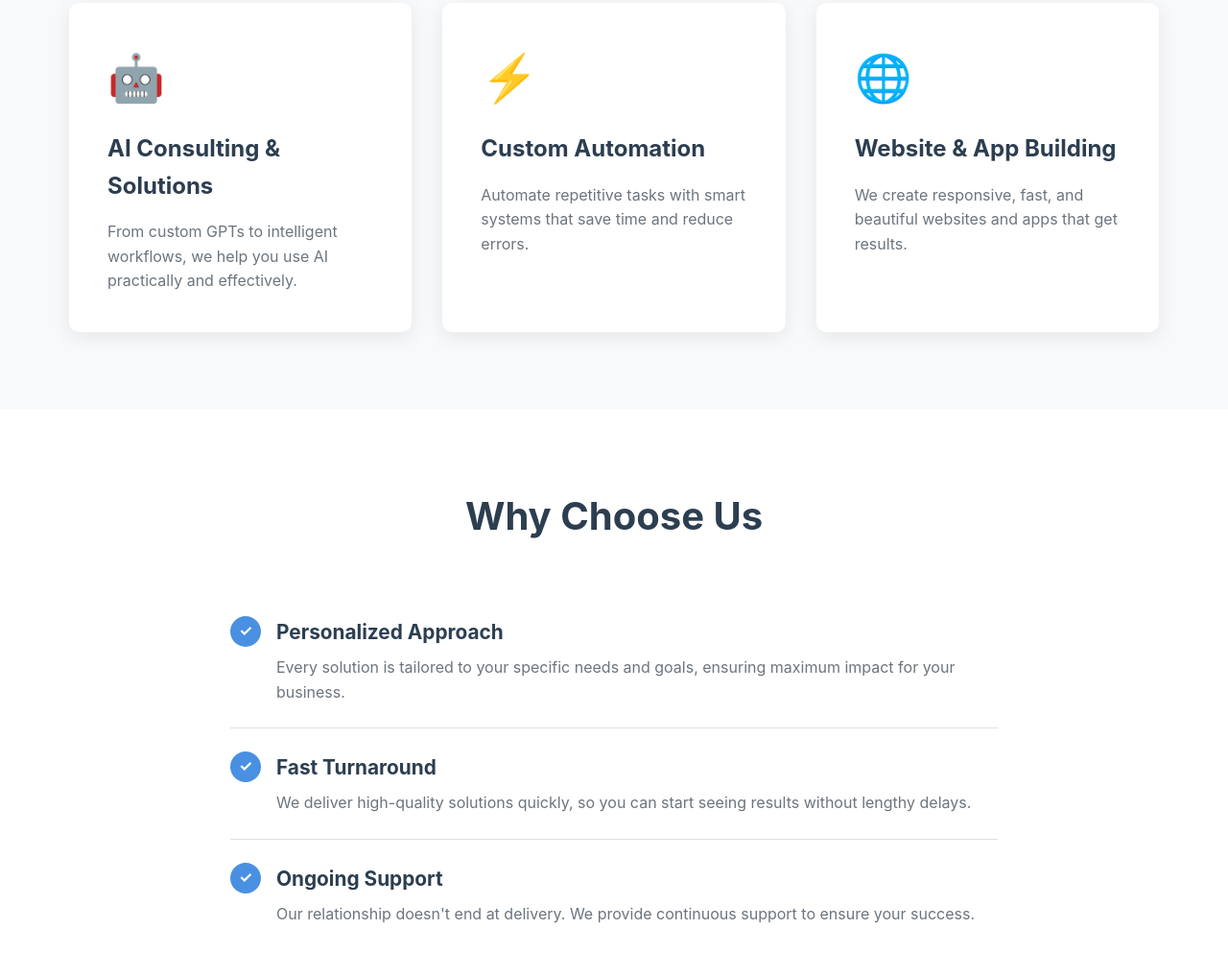
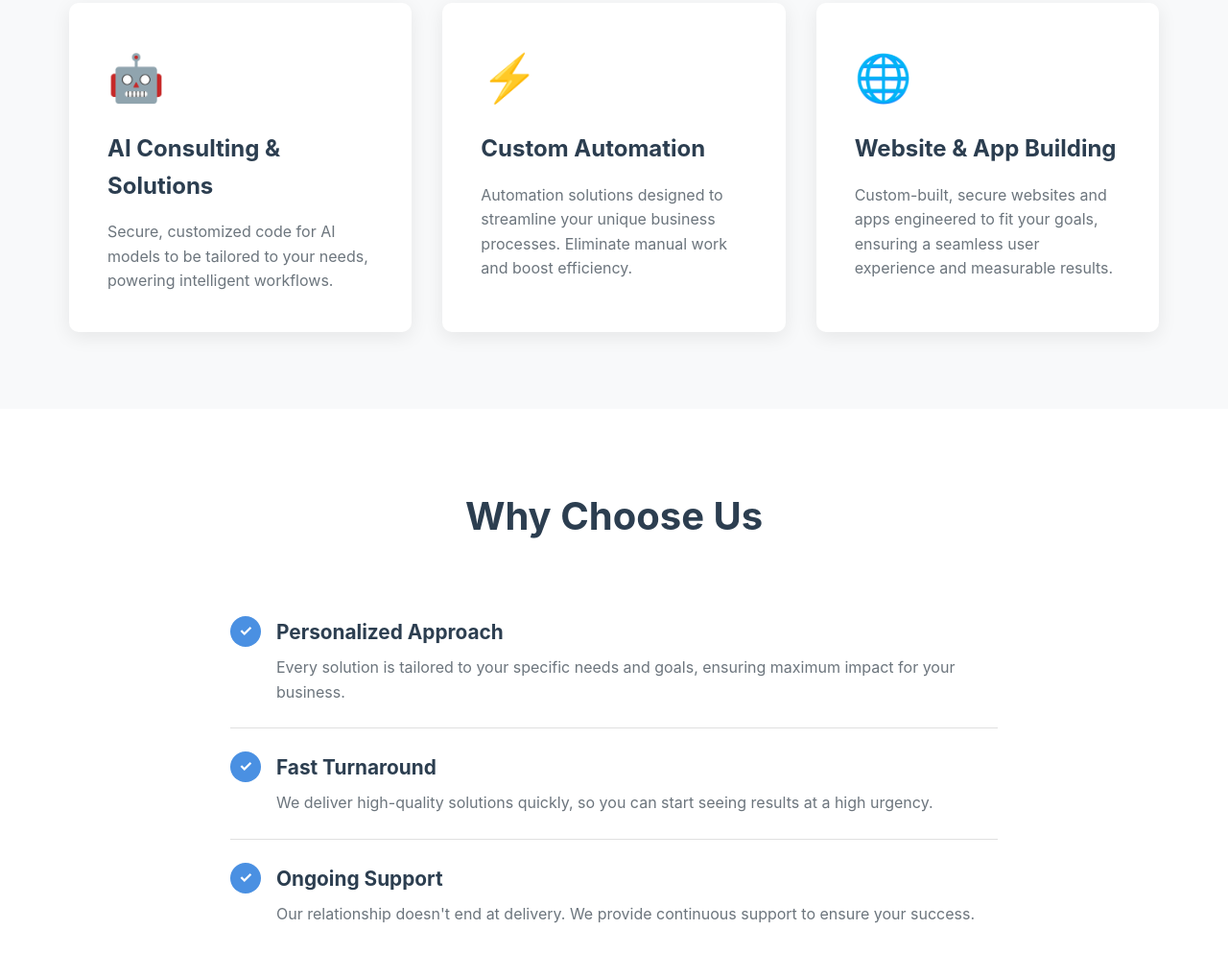
Before and after one commit to ajatkinson4/TechAddict, a website: page public/index.html in a window 1280 px wide. Shown: the part 1035-2028 px from the top of the page at 96% size. Drawn offline with Linux system fonts and the light colour scheme; some packages are replaced by stand-ins of ours; a script that the page names is missing.

Commit message:
Update content in descriptions & added Calendly widget for scheduling

```diff
--- a/public/index.html
+++ b/public/index.html
@@ -504,7 +504,7 @@
         <div class="container">
             <h2>About Us</h2>
             <div class="about-content">
-                <p>At Tailored Agents, we specialize in delivering customized technology solutions designed specifically for small businesses and professionals. We understand that every business is unique, which is why we craft personalized tech strategies that align perfectly with your goals, helping you work smarter and achieve better results.</p>
+                <p>At Tailored Agents, we specialize in delivering customized technology solutions designed specifically for businesses and professionals. We understand that every business is unique, which is why we craft personalized tech strategies that align perfectly with your goals, helping you work smarter and achieve better results.</p>
             </div>
         </div>
     </section>
@@ -516,18 +516,18 @@
             <div class="services-grid">
                 <div class="service-card">
                   <div class="service-icon">🤖</div>
-                    <h3>AI Consulting & Solutions</h3>
-                    <p>From custom GPTs to intelligent workflows, we help you use AI practically and effectively.</p>
+                  <h3>AI Consulting & Solutions</h3>
+                  <p>Secure, customized code for AI models to be tailored to your needs, powering intelligent workflows.</p>
                 </div>
                 <div class="service-card">
-                    <div class="service-icon">⚡</div>
-                    <h3>Custom Automation</h3>
-                    <p>Automate repetitive tasks with smart systems that save time and reduce errors.</p>
+                  <div class="service-icon">⚡</div>
+                  <h3>Custom Automation</h3>
+                  <p>Automation solutions designed to streamline your unique business processes. Eliminate manual work and boost efficiency.</p>
                 </div>
                 <div class="service-card">
                   <div class="service-icon">🌐</div>
                   <h3>Website & App Building</h3>
-                  <p>We create responsive, fast, and beautiful websites and apps that get results.</p>
+                  <p>Custom-built, secure websites and apps engineered to fit your goals, ensuring a seamless user experience and measurable results.</p>
                 </div>
             </div>
         </div>
@@ -545,7 +545,7 @@
                     </li>
                     <li>
                         <h4>Fast Turnaround</h4>
-                        <p>We deliver high-quality solutions quickly, so you can start seeing results without lengthy delays.</p>
+                        <p>We deliver high-quality solutions quickly, so you can start seeing results at a high urgency.</p>
                     </li>
                     <li>
                         <h4>Ongoing Support</h4>
@@ -562,7 +562,7 @@
             <h2>Contact Us</h2>
             <div class="contact-content">
                 <p class="contact-intro">Ready to get started? Reach out today.</p>
-                <form class="contact-form" id="contactForm">
+                <!-- <form class="contact-form" id="contactForm">
                     <div class="form-group">
                         <label for="name">Name</label>
                         <input type="text" id="name" name="name" required>
@@ -576,7 +576,11 @@
                         <textarea id="message" name="message" required></textarea>
                     </div>
                     <button type="submit" class="submit-button">Send Message</button>
-                </form>
+                </form> -->
+                <!-- Calendly inline widget begin -->
+                <div class="calendly-inline-widget" data-url="https://calendly.com/alexjatkinson01/30min" style="min-width:320px;height:700px;"></div>
+                <script type="text/javascript" src="https://assets.calendly.com/assets/external/widget.js" async></script>
+                <!-- Calendly inline widget end -->
             </div>
         </div>
     </section>
```
